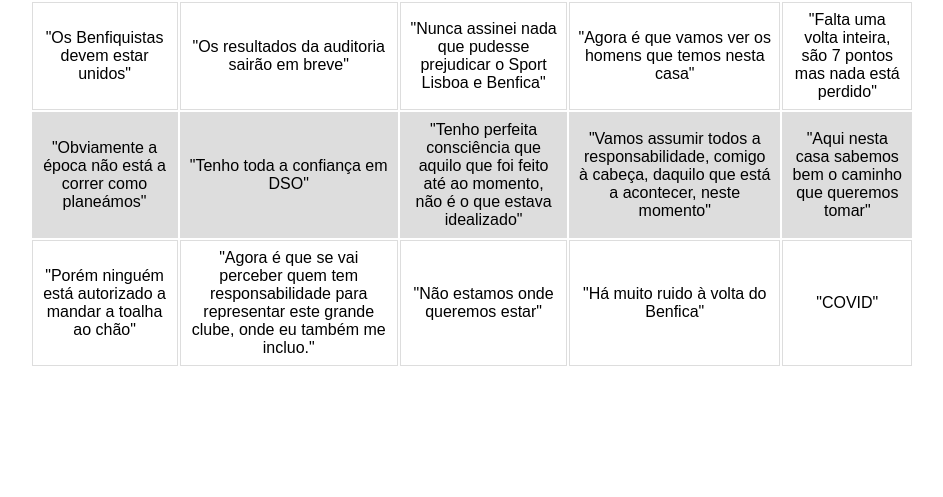
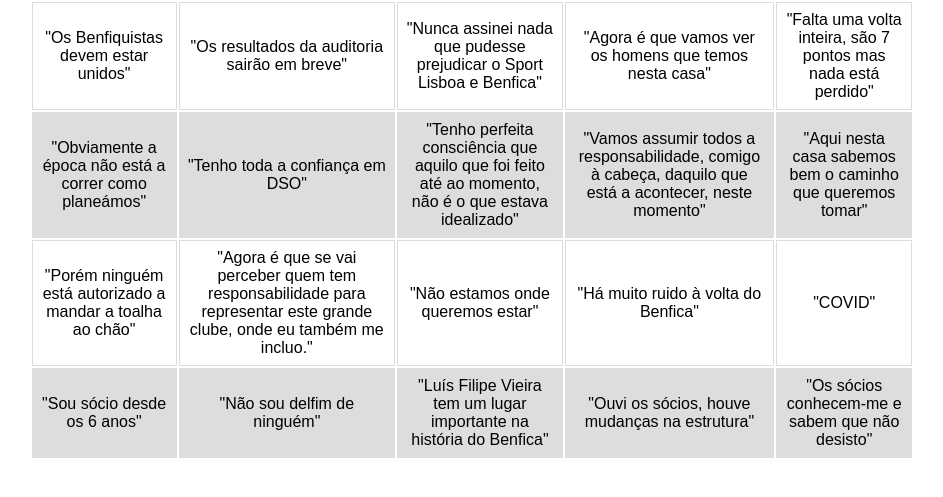
Before and after one commit to bananabingo/bingo, a plain HTML site: page index.html in a window 1280 px wide. Shown: the part 67-564 px from the top of the page, without its empty margins (168-1111 px from the left). Drawn offline with nearby package versions, Linux system fonts and the light colour scheme.

Commit message:
Update index.html

```diff
--- a/index.html
+++ b/index.html
@@ -86,6 +86,7 @@
           <td onclick="tdclick(this)">"Vamos assumir todos a responsabilidade, comigo à cabeça, daquilo que está a acontecer, neste momento"</td>
           <td onclick="tdclick(this)">"Aqui nesta casa sabemos bem o caminho que queremos tomar"</td>
 
+
     </tr>
     <tr>
            <td onclick="tdclick(this)">"Porém ninguém está autorizado a mandar a toalha ao chão"</td>
@@ -94,8 +95,15 @@
           <td onclick="tdclick(this)">"Há muito ruido à volta do Benfica"</td>
           <td onclick="tdclick(this)">"COVID"</td>
 
+
     </tr>
-
+   <tr>
+	   <td onclick="tdclick(this)">"Sou sócio desde os 6 anos"</td>
+	    <td onclick="tdclick(this)">"Não sou delfim de ninguém"</td>
+	   <td onclick="tdclick(this)">"Luís Filipe Vieira tem um lugar importante na história do Benfica"</td>
+	   <td onclick="tdclick(this)">"Ouvi os sócios, houve mudanças na estrutura"</td>
+	   <td onclick="tdclick(this)">"Os sócios conhecem-me e sabem que não desisto"</td>
+	 </tr>
     </table>
 	</div>
 </body>
```
